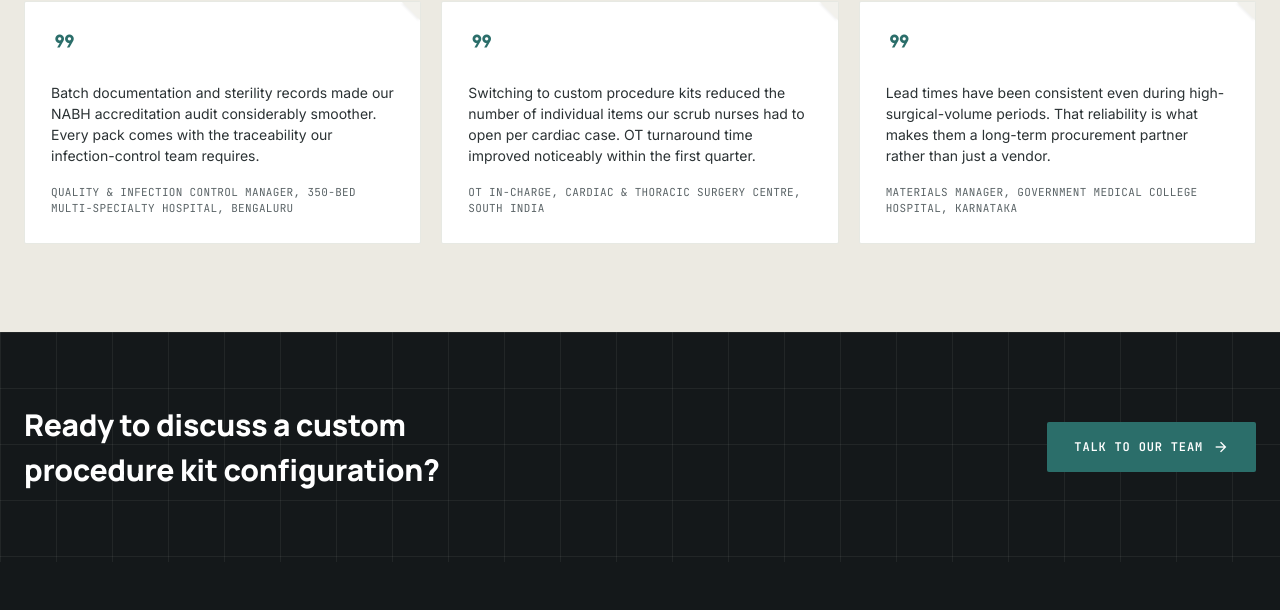
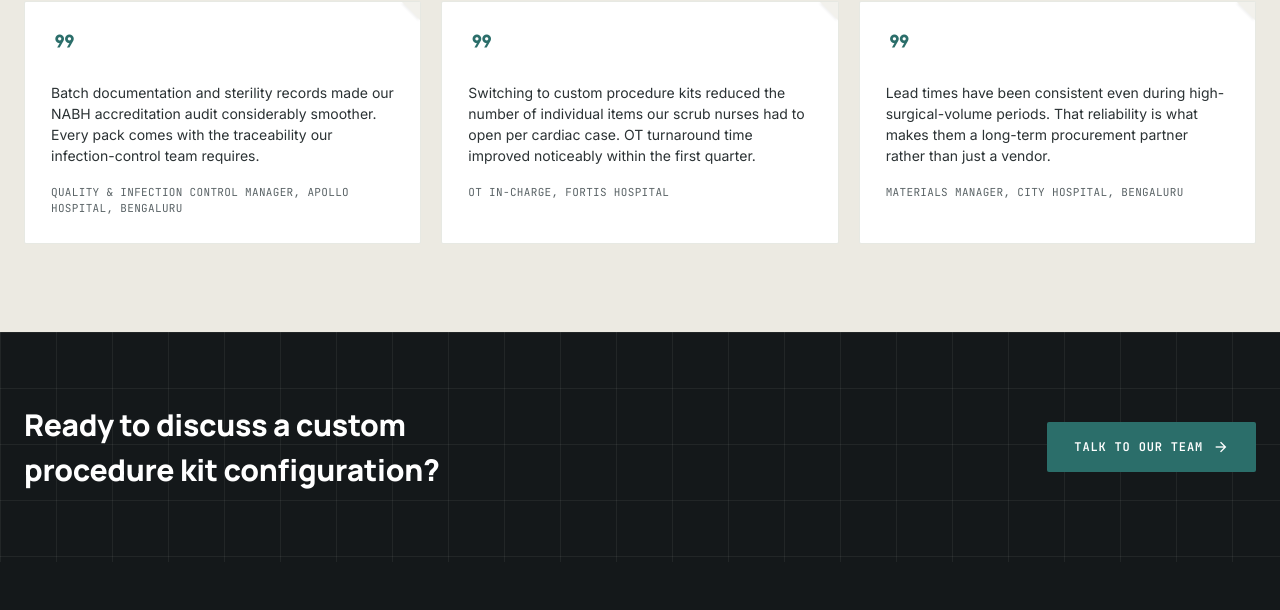
Before and after one commit to kishkishkish123-wq/dispoline-india-v2, a plain HTML site: page about.html in a window 1280 px wide. Shown: the part 2105-2715 px from the top of the page. Drawn offline with nearby package versions, Linux system fonts and the light colour scheme.

Commit message:
Update testimonials: add real hospital names — Apollo Hospital, Fortis Hospital, City Hospital

```diff
--- a/about.html
+++ b/about.html
@@ -159,9 +159,9 @@
   <div class="wrap">
     <div class="section-head"><h2>What our <span class="hl">partners</span> say</h2></div>
     <div class="testi-grid">
-      <div class="testi-card fold"><span class="material-symbols-outlined">format_quote</span><p>Batch documentation and sterility records made our NABH accreditation audit considerably smoother. Every pack comes with the traceability our infection-control team requires.</p><div class="testi-who">Quality & Infection Control Manager, 350-bed Multi-Specialty Hospital, Bengaluru</div></div>
-      <div class="testi-card fold"><span class="material-symbols-outlined">format_quote</span><p>Switching to custom procedure kits reduced the number of individual items our scrub nurses had to open per cardiac case. OT turnaround time improved noticeably within the first quarter.</p><div class="testi-who">OT In-Charge, Cardiac &amp; Thoracic Surgery Centre, South India</div></div>
-      <div class="testi-card fold"><span class="material-symbols-outlined">format_quote</span><p>Lead times have been consistent even during high-surgical-volume periods. That reliability is what makes them a long-term procurement partner rather than just a vendor.</p><div class="testi-who">Materials Manager, Government Medical College Hospital, Karnataka</div></div>
+      <div class="testi-card fold"><span class="material-symbols-outlined">format_quote</span><p>Batch documentation and sterility records made our NABH accreditation audit considerably smoother. Every pack comes with the traceability our infection-control team requires.</p><div class="testi-who">Quality &amp; Infection Control Manager, Apollo Hospital, Bengaluru</div></div>
+      <div class="testi-card fold"><span class="material-symbols-outlined">format_quote</span><p>Switching to custom procedure kits reduced the number of individual items our scrub nurses had to open per cardiac case. OT turnaround time improved noticeably within the first quarter.</p><div class="testi-who">OT In-Charge, Fortis Hospital</div></div>
+      <div class="testi-card fold"><span class="material-symbols-outlined">format_quote</span><p>Lead times have been consistent even during high-surgical-volume periods. That reliability is what makes them a long-term procurement partner rather than just a vendor.</p><div class="testi-who">Materials Manager, City Hospital, Bengaluru</div></div>
     </div>
   </div>
 </section>
```
